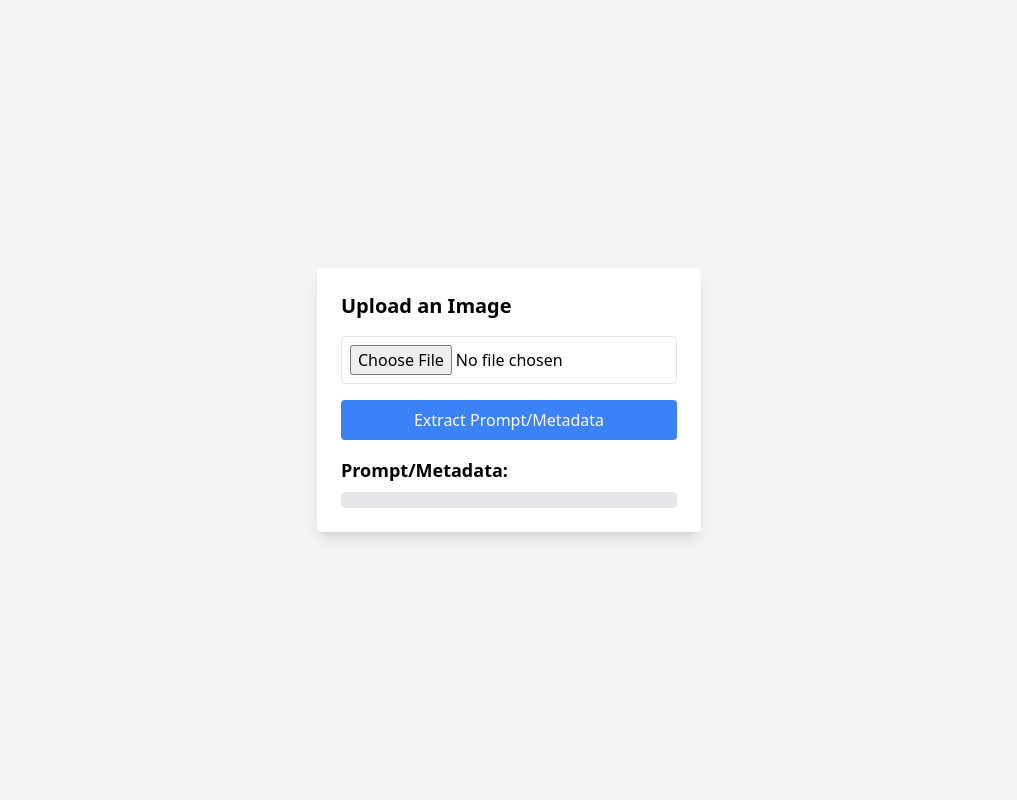
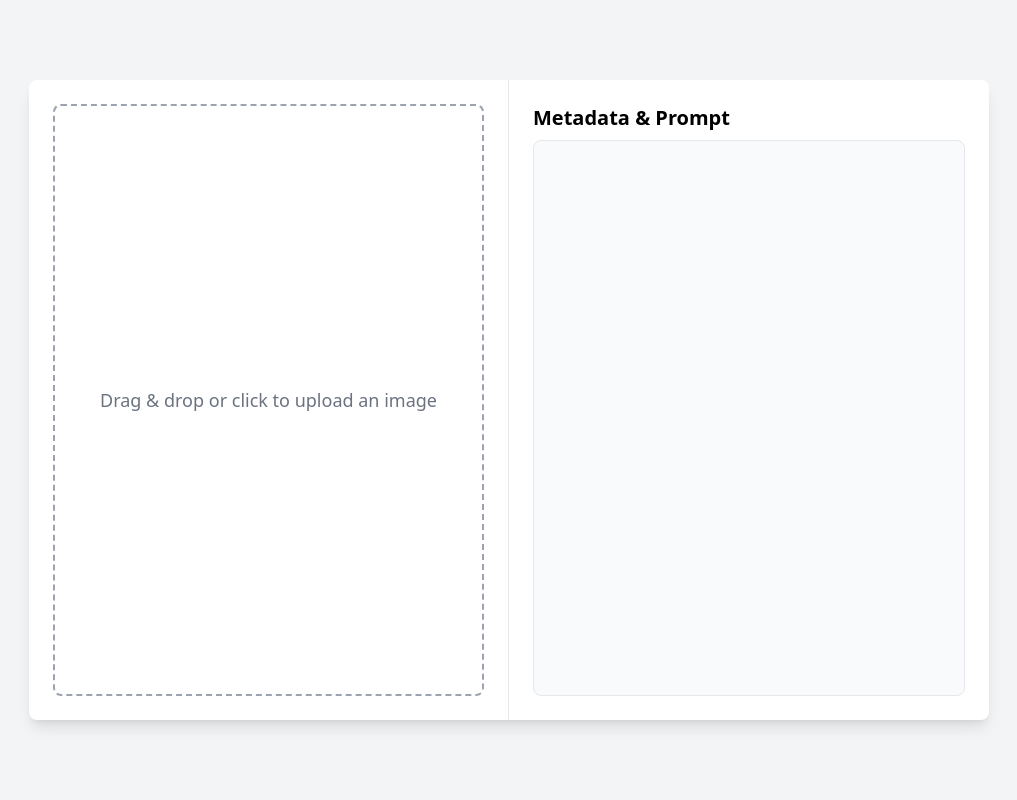
Before and after one commit to brndnsmth/prompt-peek, a Flask app: page / in a window 1280 px wide. Shown: the whole page, without its empty margins (131-1148 px from the left). Run offline with Flask 3, Linux system fonts and the light colour scheme; some libraries are stand-ins or nearby versions.

Commit message:
update front end, improve UX by keeping the preview and metadata display consistent

```diff
--- a/templates/index.html
+++ b/templates/index.html
@@ -6,36 +6,99 @@
     <title>Prompt Peek</title>
     <script src="https://cdn.tailwindcss.com"></script>
 </head>
-<body class="bg-gray-100 flex justify-center items-center h-screen">
-    <div class="bg-white p-6 rounded shadow-lg w-96">
-        <h2 class="text-xl font-bold mb-4">Upload an Image</h2>
+<body class="bg-gray-100 flex items-center justify-center min-h-screen">
 
-        <input type="file" id="imageInput" accept="image/png, image/jpeg" class="mb-4 w-full p-2 border rounded">
-        <button onclick="uploadImage()" class="bg-blue-500 text-white px-4 py-2 rounded w-full">Extract Prompt/Metadata</button>
+    <div class="bg-white shadow-lg rounded-lg w-3/4 h-[80vh] flex overflow-hidden">
 
-        <h3 class="text-lg font-semibold mt-4">Prompt/Metadata:</h3>
-        <pre id="metadataOutput" class="text-sm bg-gray-200 p-2 rounded mt-2"></pre>
+        <!-- Left Side: Image Upload & Preview -->
+        <div class="w-1/2 p-6 border-r flex flex-col items-center justify-center">
+            <label for="imageUpload" class="cursor-pointer border-2 border-dashed border-gray-400 p-6 rounded-lg text-gray-500 text-center w-full h-full flex flex-col items-center justify-center">
+                <span class="text-lg">Drag & drop or click to upload an image</span>
+                <input type="file" id="imageUpload" class="hidden" accept="image/png, image/jpeg">
+            </label>
+            <div id="imagePreview" class="mt-4 hidden w-full flex justify-center">
+                <img id="previewImg" class="max-h-60 rounded-lg shadow-md" alt="Uploaded Image">
+            </div>
+        </div>
+
+        <!-- Right Side: Prompt/Metadata Display -->
+        <div class="w-1/2 p-6 flex flex-col">
+            <h2 class="text-xl font-semibold mb-2">Metadata & Prompt</h2>
+            <div id="metadataContainer" class="bg-gray-50 p-4 border rounded-lg overflow-auto h-full">
+                <pre id="metadataOutput" class="text-sm text-gray-700 whitespace-pre-wrap"></pre>
+            </div>
+        </div>
+
     </div>
 
     <script>
-        async function uploadImage() {
-            const input = document.getElementById("imageInput");
-            if (input.files.length === 0) {
-                alert("Please select an image file.");
-                return;
+        document.addEventListener("DOMContentLoaded", function () {
+            const dropArea = document.querySelector("label[for='imageUpload']");
+            const fileInput = document.getElementById("imageUpload");
+            const preview = document.getElementById("previewImg");
+            const previewContainer = document.getElementById("imagePreview");
+            const metadataOutput = document.getElementById("metadataOutput");
+
+            // Prevent default drag behaviors
+            ["dragenter", "dragover", "dragleave", "drop"].forEach(eventName => {
+                dropArea.addEventListener(eventName, (e) => {
+                    e.preventDefault();
+                    e.stopPropagation();
+                }, false);
+            });
+
+            // Highlight drop area on drag
+            ["dragenter", "dragover"].forEach(eventName => {
+                dropArea.addEventListener(eventName, () => {
+                    dropArea.classList.add("border-blue-500");
+                }, false);
+            });
+
+            ["dragleave", "drop"].forEach(eventName => {
+                dropArea.addEventListener(eventName, () => {
+                    dropArea.classList.remove("border-blue-500");
+                }, false);
+            });
+
+            // Handle file drop
+            dropArea.addEventListener("drop", (e) => {
+                const file = e.dataTransfer.files[0];
+                if (file) {
+                    handleFile(file);
                 }
+            });
 
+            // Handle file selection
+            fileInput.addEventListener("change", (e) => {
+                const file = e.target.files[0];
+                if (file) {
+                    handleFile(file);
+                }
+            });
+
+            async function handleFile(file) {
+                // Show image preview
+                const reader = new FileReader();
+                reader.onload = () => {
+                    preview.src = reader.result;
+                    previewContainer.classList.remove("hidden");
+                };
+                reader.readAsDataURL(file);
+
+                // Upload the image to backend
                 const formData = new FormData();
-            formData.append("image", input.files[0]);
+                formData.append("image", file);
 
                 const response = await fetch("/upload", {
                     method: "POST",
                     body: formData
                 });
 
-            const data = await response.json();
-            document.getElementById("metadataOutput").textContent = JSON.stringify(data.metadata, null, 2);
+                const result = await response.json();
+                metadataOutput.textContent = JSON.stringify(result.metadata, null, 2);
             }
+        });
     </script>
+
 </body>
 </html>
```
Lines whose indentation alone changed are shown as unchanged.
